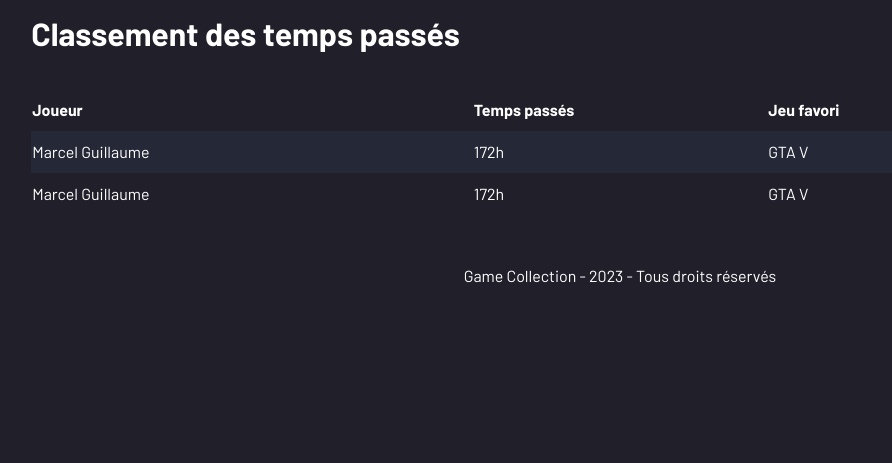
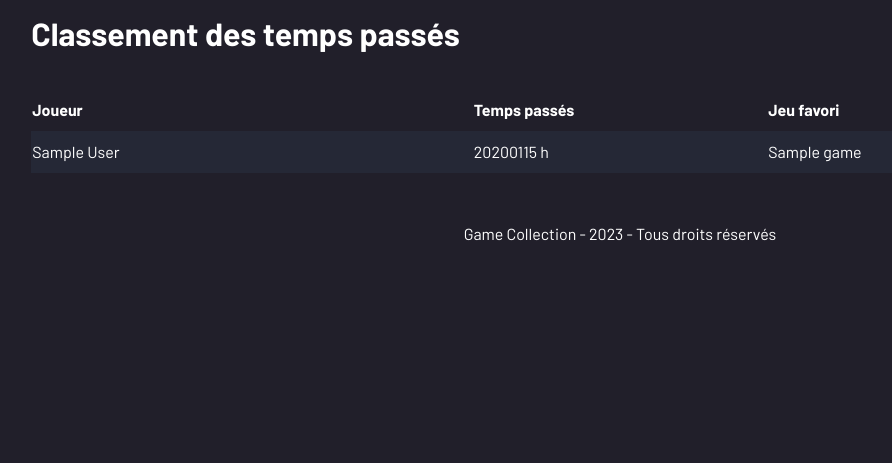
Before and after one commit to SenseiChan/GameCollection, a PHP site: page /leaderboard in a window 1280 px wide. Shown: the part 337-800 px from the top of the page, without its empty margins (20-912 px from the left). Run offline with PHP 8.4, Linux system fonts and the light colour scheme; tables that the repository leaves empty hold one stand-in row (values such as "Sample post").

Commit message:
Leaderboard with db values

```diff
--- a/controllers/LeaderBoardController.php
+++ b/controllers/LeaderBoardController.php
@@ -1,9 +1,16 @@
 <?php
+
+require_once 'models/Library.php';
+
 class LeaderBoardController {
+    private $pdo;
     public function __construct($pdo) {
+        $this->pdo = $pdo;
     }
 
     public function display() {
+        $leaderboard = Library::getLeaderBoard($this->pdo);
+
         require 'views/others/LeaderBoard.php';
     }
 }
--- a/models/Library.php
+++ b/models/Library.php
@@ -38,7 +38,7 @@ class Library {
     }
 
     // Get the leaderboard of time played (LIMIT 20)
-    public static function getLeaderbBoard($pdo) {
+    public static function getLeaderBoard($pdo) {
         $stmt = $pdo->prepare("
     SELECT
         CONCAT(User.FirstName_user, ' ', User.LastName_user) AS user,
--- a/views/others/LeaderBoard.php
+++ b/views/others/LeaderBoard.php
@@ -21,18 +21,20 @@
             <th>Jeu favori</th>
         </tr>
     </thead>
-<!--    Valeurs temporaires exemples -->
     <tbody >
+<?php if (!empty($leaderboard)) : ?>
+    <?php foreach ($leaderboard as $entry) : ?>
         <tr>
-            <td>Marcel Guillaume</td>
-            <td>172h</td>
-            <td>GTA V</td>
+            <td><?php echo htmlspecialchars($entry['user']); ?></td>
+            <td><?php echo htmlspecialchars($entry['total_time_played']); ?> h</td>
+            <td><?php echo htmlspecialchars($entry['most_played_game']); ?></td>
         </tr>
-        <tr>
-            <td>Marcel Guillaume</td>
-            <td>172h</td>
-            <td>GTA V</td>
-        </tr>
+    <?php endforeach; ?>
+<?php else : ?>
+    <tr>
+        <td colspan="3">Aucun résultat trouvé.</td>
+    </tr>
+<?php endif; ?>
     </tbody>
 </table>
 
```
